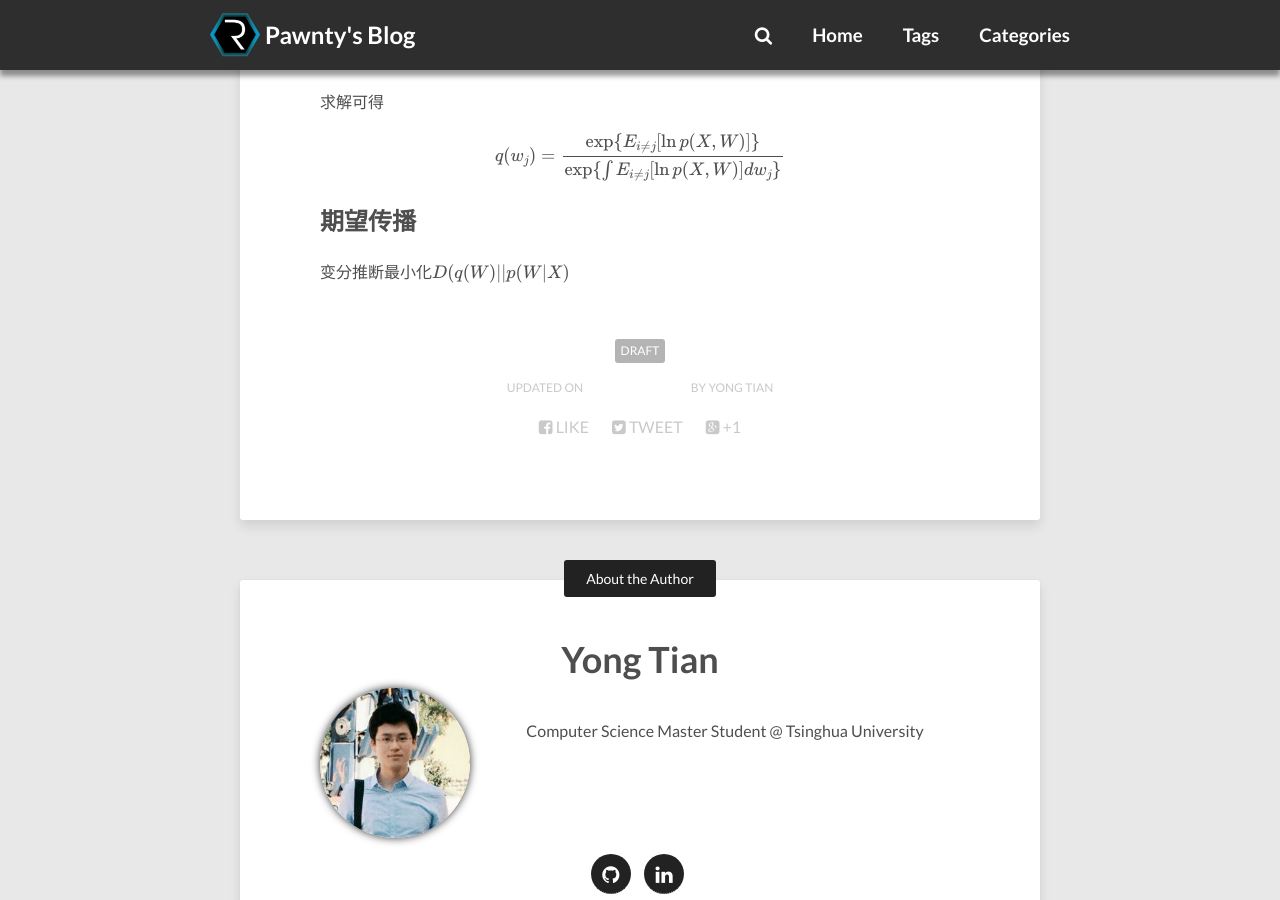
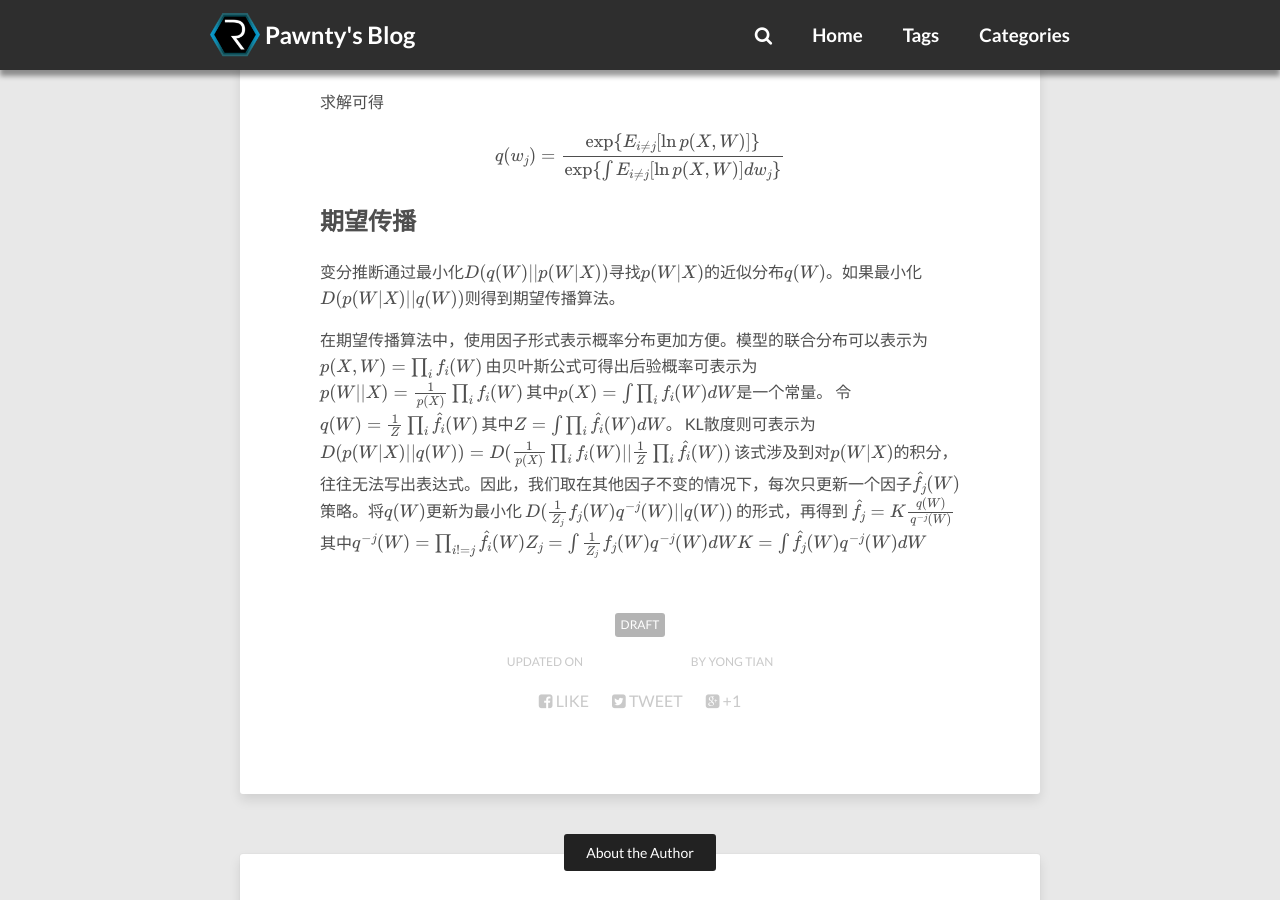
Before and after one commit to pawnty/pawnty.github.io, a Jekyll site: the page built from _posts/2016-01-28-kl-divergence-and-its-application-in-statistic-inference.md, in a window 1280 px wide and 900 px high, scrolled down 3374 px. Built offline with Jekyll 4.4.1, drawn with Linux system fonts in a browser that asks for light colours; nearby versions of some CDN libraries; formulas are drawn with MathJax 3; comment, search, counter and statistics services are not loaded.

Commit message:
Published with https://stackedit.io/

```diff
--- a/_posts/2016-01-28-kl-divergence-and-its-application-in-statistic-inference.md
+++ b/_posts/2016-01-28-kl-divergence-and-its-application-in-statistic-inference.md
@@ -119,4 +119,25 @@ $$q(w_j)=\frac{\exp\{E_{i\neq j}[\ln p(X,W)]\}}{\exp\{\int E_{i\neq j}[\ln p(X,W
 
 ## 期望传播
 
-变分推断最小化$D(q(W)\vert\vert p(W \vert X)$
+变分推断通过最小化$D(q(W)\vert\vert p(W \vert X))$寻找$p(W\vert X)$的近似分布$q(W)$。如果最小化$D(p(W \vert X)\vert\vert q(W) )$则得到期望传播算法。
+
+在期望传播算法中，使用因子形式表示概率分布更加方便。模型的联合分布可以表示为
+$$p(X,W)=\prod_i f_i(W)$$
+由贝叶斯公式可得出后验概率可表示为
+$$
+p(W\vert\vert X) = \frac{1}{p(X)}\prod_i f_i(W)
+$$
+其中$p(X)=\int \prod_i f_i(W) dW$是一个常量。
+令
+$$q(W)=\frac{1}{Z}\prod_i \hat f _i (W)
+$$
+其中$Z=\int \prod_i \hat f _i (W)dW$。
+KL散度则可表示为
+$$D(p(W \vert X)\vert\vert q(W) )=D(\frac{1}{p(X)}\prod_i f_i(W)\vert\vert \frac{1}{Z}\prod_i \hat f _i (W))$$
+该式涉及到对$p(W \vert X)$的积分，往往无法写出表达式。因此，我们取在其他因子不变的情况下，每次只更新一个因子$\hat f _j (W)$策略。将$q(W)$更新为最小化
+$$D(\frac{1}{Z_j}f_j(W)q^{-j}(W)\vert\vert q(W))$$
+的形式，再得到
+$$\hat f_j=K\frac{q(W)}{q^{-j}(W)}$$
+其中$$q^{-j}(W)=\prod_{i!=j} \hat f _i (W)\\
+Z_j = \int \frac{1}{Z_j}f_j(W)q^{-j}(W) dW\\
+K = \int \hat f_j(W)q^{-j}(W) dW$$
```
